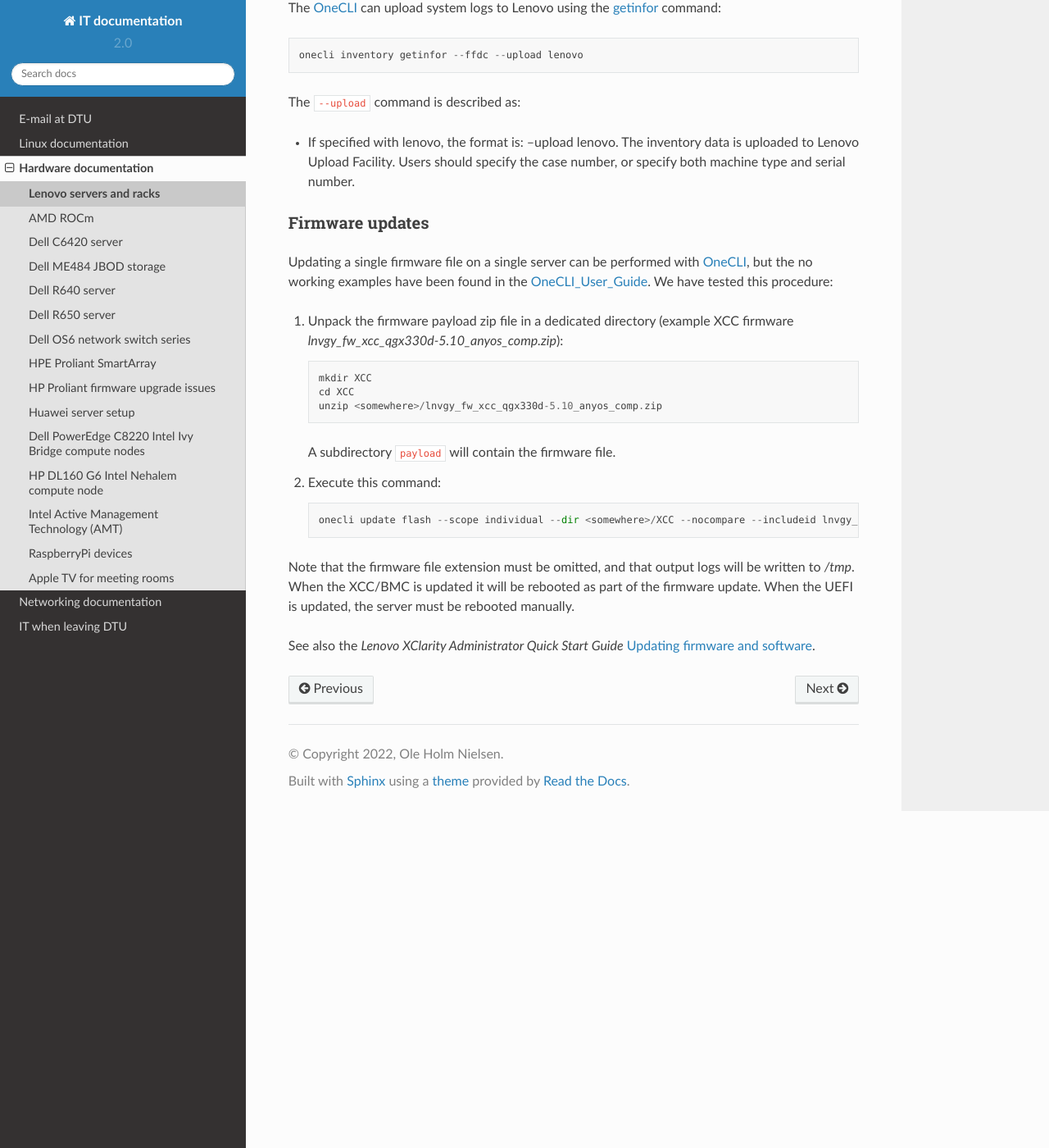
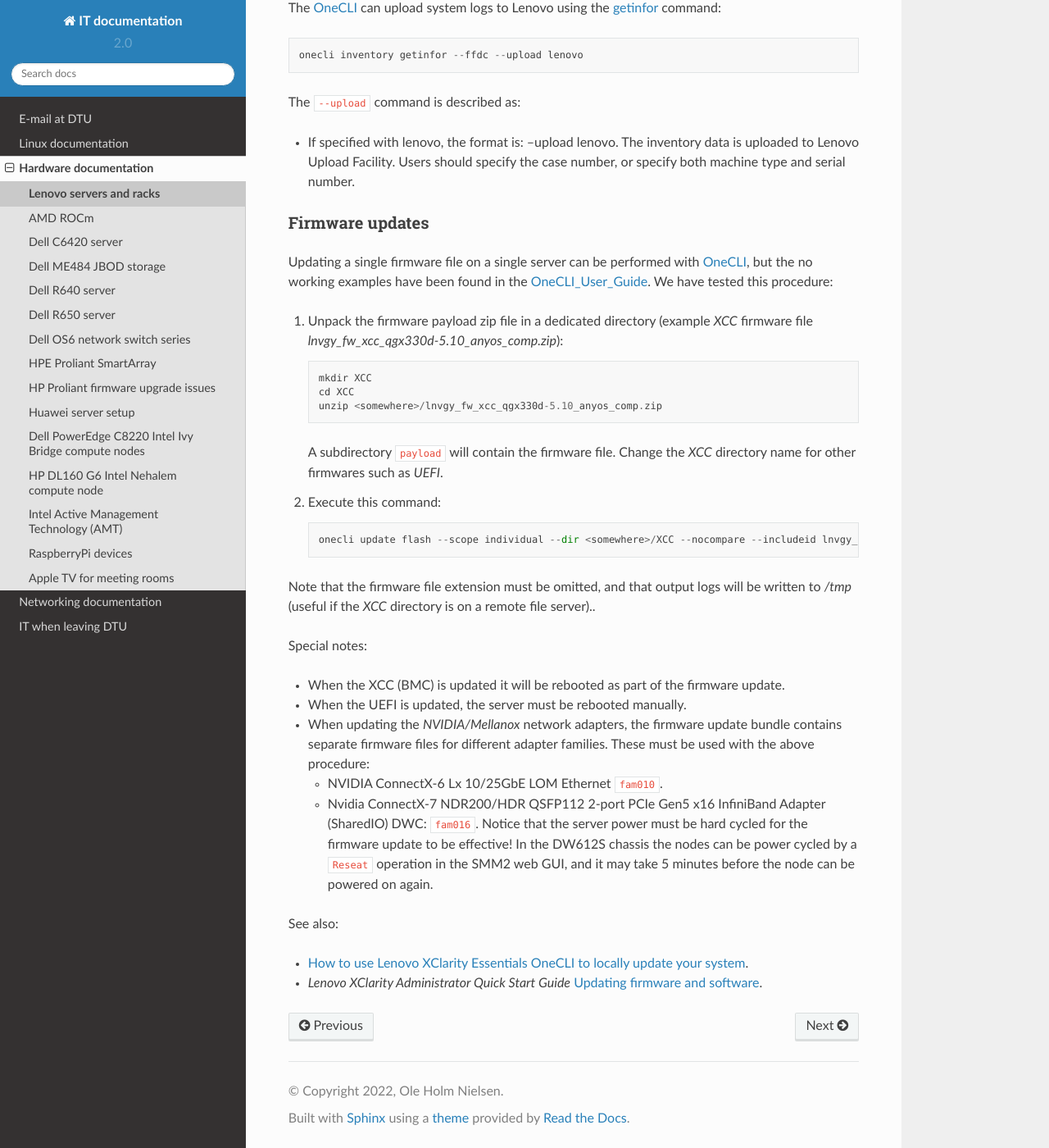
Before and after one commit to OleHolmNielsen/ITwiki, a Sphinx documentation site: the page built from docs/Lenovo_XClarity_BMC.rst, in a window 1280 px wide and 1400 px high, scrolled down 2422 px. Shown: the whole window at 82% size. Built offline with Sphinx 7.4.7 and the Read the Docs theme 2.0.0, drawn with Linux system fonts in a browser that asks for light colours.

Commit message:
Firmware updates

```diff
--- a/docs/Lenovo_XClarity_BMC.rst
+++ b/docs/Lenovo_XClarity_BMC.rst
@@ -112,21 +112,38 @@ Firmware updates
 Updating a single firmware file on a single server can be performed with OneCLI_, but the no working examples have been found in the OneCLI_User_Guide_.
 We have tested this procedure:
 
-1. Unpack the firmware payload zip file in a dedicated directory (example XCC firmware `lnvgy_fw_xcc_qgx330d-5.10_anyos_comp.zip`)::
+1. Unpack the firmware payload zip file in a dedicated directory (example `XCC` firmware file `lnvgy_fw_xcc_qgx330d-5.10_anyos_comp.zip`)::
 
      mkdir XCC
      cd XCC
      unzip <somewhere>/lnvgy_fw_xcc_qgx330d-5.10_anyos_comp.zip
 
    A subdirectory ``payload`` will contain the firmware file.
+   Change the `XCC` directory name for other firmwares such as `UEFI`.
 
 2. Execute this command::
 
      onecli update flash --scope individual --dir <somewhere>/XCC --nocompare --includeid lnvgy_fw_xcc_qgx330d-5.10_anyos_comp --output /tmp
 
-Note that the firmware file extension must be omitted, and that output logs will be written to `/tmp`.
-When the XCC/BMC is updated it will be rebooted as part of the firmware update.
-When the UEFI is updated, the server must be rebooted manually.
+Note that the firmware file extension must be omitted,
+and that output logs will be written to `/tmp` (useful if the `XCC` directory is on a remote file server)..
 
-See also the *Lenovo XClarity Administrator Quick Start Guide*
-`Updating firmware and software <https://sysmgt.lenovofiles.com/help/topic/com.lenovo.lxca.doc/lxca_qsg_update_sw_fw.pdf>`_.
+Special notes:
+
+* When the XCC (BMC) is updated it will be rebooted as part of the firmware update.
+
+* When the UEFI is updated, the server must be rebooted manually.
+
+* When updating the `NVIDIA/Mellanox` network adapters, the firmware update bundle contains separate firmware files for different adapter families.
+  These must be used with the above procedure:
+
+  - NVIDIA ConnectX-6 Lx 10/25GbE LOM Ethernet ``fam010``.
+  - Nvidia ConnectX-7 NDR200/HDR QSFP112 2-port PCIe Gen5 x16 InfiniBand Adapter (SharedIO) DWC: ``fam016``.
+    Notice that the server power must be hard cycled for the firmware update to be effective!
+    In the DW612S chassis the nodes can be power cycled by a ``Reseat`` operation in the SMM2 web GUI,
+    and it may take 5 minutes before the node can be powered on again.
+
+See also:
+
+* `How to use Lenovo XClarity Essentials OneCLI to locally update your system <https://support.lenovo.com/us/en/solutions/ht511326-how-to-use-lenovo-xclarity-essentials-onecli-to-locally-update-your-system>`_.
+* *Lenovo XClarity Administrator Quick Start Guide* `Updating firmware and software <https://sysmgt.lenovofiles.com/help/topic/com.lenovo.lxca.doc/lxca_qsg_update_sw_fw.pdf>`_.
```
